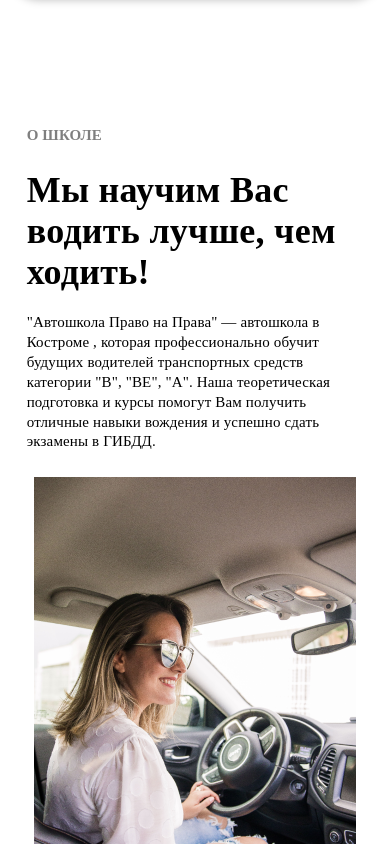
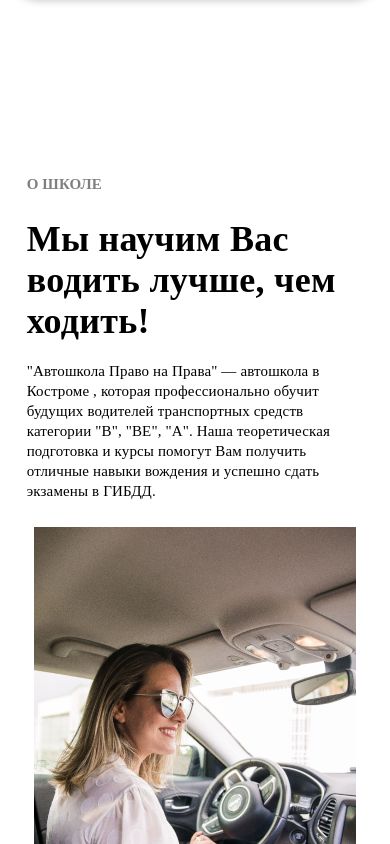
Before and after one commit to ArtemBelykh/onlineschool, a React (Create React App) app: page / in a window 390 px wide. Shown: the part 820-1664 px from the top of the page. Built offline with nearby package versions, Linux system fonts and the light colour scheme.

Commit message:
New Beta2

```diff
--- a/src/index.css
+++ b/src/index.css
@@ -63,8 +63,8 @@
         padding: 0 !important;
     }
 
-    .css-5rx0g5-MuiContainer-root {
-        margin-top: 100px;
+    .css-5rx0g5-MuiContainer-root, .css-1e7l1gf {
+        margin-top: 40% !important;
     }
     .secondImages img {
         width: 100% !important;
```
